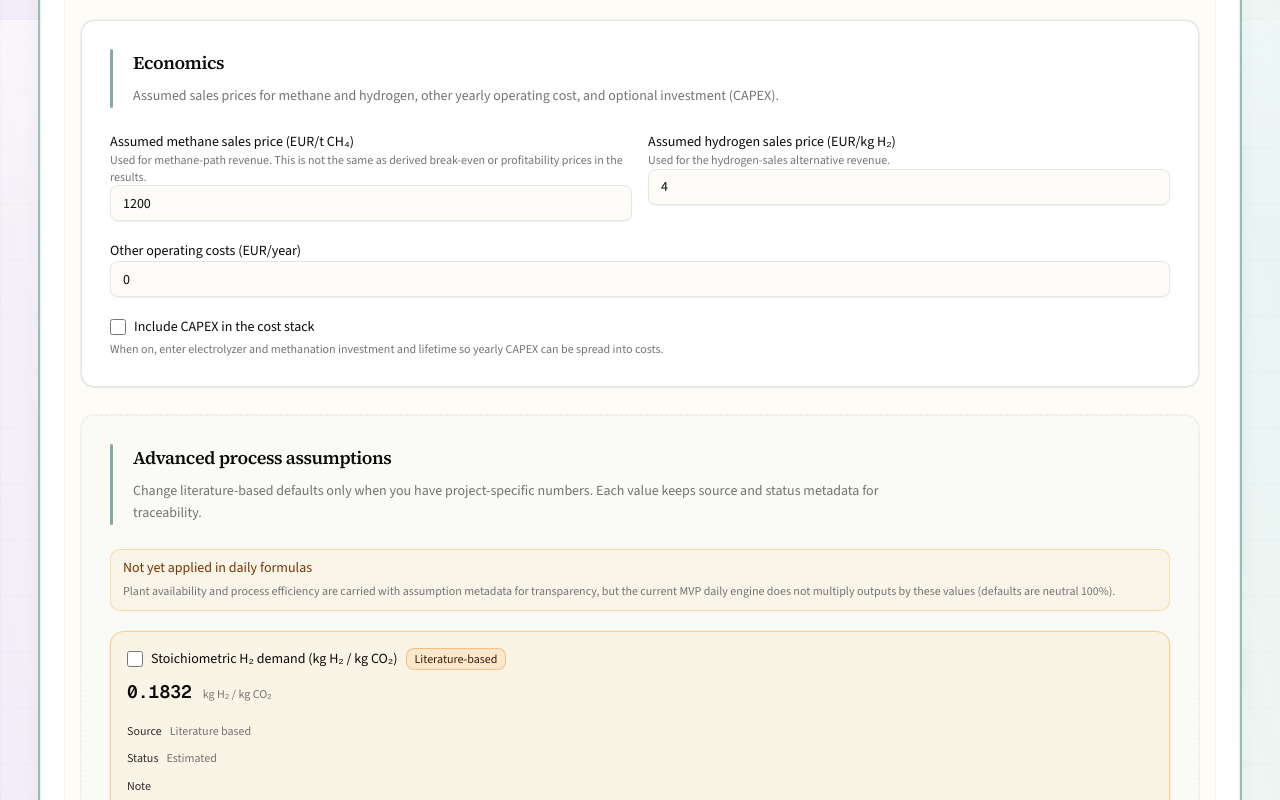
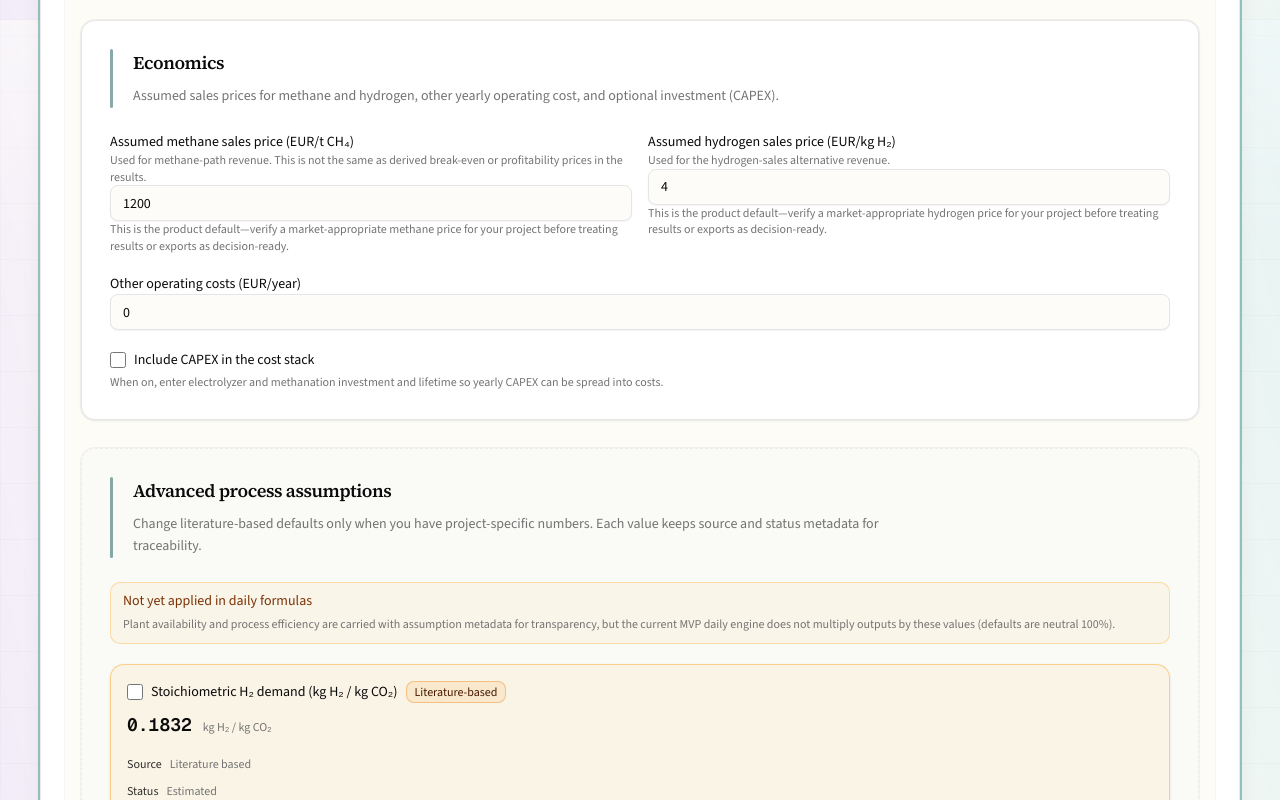
Before and after one commit to patubaxx/hiiliketju-lab, a Next.js app: page / in a window 1280 px wide. Shown: the part 2380-3180 px from the top of the page. Built offline with nearby package versions, Linux system fonts and the light colour scheme.

Commit message:
WP21 Commercial assumptions UX improvements

```diff
--- a/src/features/scenario/input-ui/form-state.ts
+++ b/src/features/scenario/input-ui/form-state.ts
@@ -9,6 +9,7 @@ import {
   FINLAND_2025_DAILY_EUR_PER_MWH,
   FINLAND_2025_HOURLY_EUR_PER_MWH,
 } from "@/data/electricity-defaults-2025-fi";
+import { parseFiniteNumber } from "@/features/scenario/input-ui/parse-number-series";
 
 export type { AnnualCo2InputDisplayUnit, ElectricityPriceInputDisplayUnit };
 export { FINLAND_2025_DAILY_EUR_PER_MWH, FINLAND_2025_HOURLY_EUR_PER_MWH };
@@ -74,6 +75,22 @@ export type ScenarioFormState = {
   };
   process: Record<ProcessSchemaKey, ProcessFieldFormState>;
 };
+
+/** Factory default assumed sales prices (EUR per unit); setup form initializes to these until edited. */
+export const FACTORY_DEFAULT_METHANE_SALES_PRICE_EUR_PER_T_CH4 = 1200;
+export const FACTORY_DEFAULT_HYDROGEN_SALES_PRICE_EUR_PER_KG_H2 = 4;
+
+/** True when the field still parses to the factory default (same rule as `buildScenarioPayload` number parse). */
+export function isMethanePriceAtFactoryDefault(raw: string): boolean {
+  const n = parseFiniteNumber(raw);
+  return n === FACTORY_DEFAULT_METHANE_SALES_PRICE_EUR_PER_T_CH4;
+}
+
+/** True when the field still parses to the factory default (same rule as `buildScenarioPayload` number parse). */
+export function isHydrogenPriceAtFactoryDefault(raw: string): boolean {
+  const n = parseFiniteNumber(raw);
+  return n === FACTORY_DEFAULT_HYDROGEN_SALES_PRICE_EUR_PER_KG_H2;
+}
 
 const DEFAULT_PROCESS_ASSUMPTIONS = defaultProcessAssumptionsInput();
 
@@ -158,8 +175,8 @@ export function createInitialFormState(): ScenarioFormState {
     co2: { mode: "flat_annual" },
     electricity: { mode: "constant", priceEurPerMwh: "80", priceDisplayUnit: "eur_per_mwh" },
     economics: {
-      methanePriceEurPerTch4: "1200",
-      hydrogenPriceEurPerKg: "4",
+      methanePriceEurPerTch4: String(FACTORY_DEFAULT_METHANE_SALES_PRICE_EUR_PER_T_CH4),
+      hydrogenPriceEurPerKg: String(FACTORY_DEFAULT_HYDROGEN_SALES_PRICE_EUR_PER_KG_H2),
       otherOpexEurPerYear: "0",
       includeCapex: false,
       electrolyzerCapexEur: "",
--- a/src/features/scenario/input-ui/scenario-input-app.tsx
+++ b/src/features/scenario/input-ui/scenario-input-app.tsx
@@ -48,6 +48,8 @@ import {
   createInitialFormState,
   defaultCo2Branch,
   defaultElectricityBranch,
+  isHydrogenPriceAtFactoryDefault,
+  isMethanePriceAtFactoryDefault,
 } from "@/features/scenario/input-ui/form-state";
 import {
   isBundledFinland2025DefaultImportedSeries,
@@ -877,6 +879,11 @@ export function ScenarioInputApp() {
                 setForm((s) => ({ ...s, economics: { ...s.economics, methanePriceEurPerTch4: e.target.value } }))
               }
             />
+            {isMethanePriceAtFactoryDefault(form.economics.methanePriceEurPerTch4) ? (
+              <FieldHint>
+                <span data-testid="economics-methane-default-verify-hint">{t("economics.methanePriceDefaultVerifyHint")}</span>
+              </FieldHint>
+            ) : null}
             <FieldError message={getErrors(errors, "economics.methanePriceEurPerTch4", t)} />
           </div>
           <div>
@@ -891,6 +898,11 @@ export function ScenarioInputApp() {
                 setForm((s) => ({ ...s, economics: { ...s.economics, hydrogenPriceEurPerKg: e.target.value } }))
               }
             />
+            {isHydrogenPriceAtFactoryDefault(form.economics.hydrogenPriceEurPerKg) ? (
+              <FieldHint>
+                <span data-testid="economics-hydrogen-default-verify-hint">{t("economics.hydrogenPriceDefaultVerifyHint")}</span>
+              </FieldHint>
+            ) : null}
             <FieldError message={getErrors(errors, "economics.hydrogenPriceEurPerKg", t)} />
           </div>
         </div>
--- a/src/i18n/messages/en.ts
+++ b/src/i18n/messages/en.ts
@@ -158,6 +158,10 @@ export const en = {
       "Used for methane-path revenue. This is not the same as derived break-even or profitability prices in the results.",
     hydrogenPrice: "Assumed hydrogen sales price (EUR/kg H₂)",
     hydrogenPriceHint: "Used for the hydrogen-sales alternative revenue.",
+    methanePriceDefaultVerifyHint:
+      "This is the product default—verify a market-appropriate methane price for your project before treating results or exports as decision-ready.",
+    hydrogenPriceDefaultVerifyHint:
+      "This is the product default—verify a market-appropriate hydrogen price for your project before treating results or exports as decision-ready.",
     otherOpex: "Other operating costs (EUR/year)",
     includeCapex: "Include CAPEX in the cost stack",
     includeCapexHint:
--- a/src/i18n/messages/fi.ts
+++ b/src/i18n/messages/fi.ts
@@ -7,7 +7,7 @@ export const fi = {
     hero: {
       headline: "Teknis-taloudelliset skenaariot biologisen CO₂:n ja vedyn arvoketjuille",
       lead:
-        "Vertaa kahta biologisen CO₂:n arvoketjuvaihtoehtoa: synteettistä metaania (CO₂ + H₂ → CH₄, polku A) ja vetyä, joka myydään suoraan ja CO₂ vapautetaan (polku B). Aseta CO₂:n saatavuus ja sähkön hankintahinnat 365 päivän vuodelle ja katso tuotantomäärät, sähkönkulutus, kustannukset, tulot sekä johdetut kannattavuushinnat molemmille poluille — halutessasi CAPEX mukana — suoraan selaimessa.",
+        "Vertaa kahta biogeenisen CO₂:n arvoketjuvaihtoehtoa: synteettistä metaania (CO₂ + H₂ → CH₄, polku A) ja vetyä, joka myydään suoraan ja CO₂ vapautetaan (polku B). Aseta CO₂:n saatavuus ja sähkön hankintahinnat 365 päivän vuodelle ja katso tuotantomäärät, sähkönkulutus, kustannukset, tulot sekä johdetut kannattavuushinnat molemmille poluille — halutessasi CAPEX mukana — suoraan selaimessa.",
       bullet1: "Metaanipolku (polku A: CO₂ + H₂ → CH₄) ja vedynmyyntivaihtoehto (polku B) samassa ajossa",
       bullet2: "365 päivän vuosimalli — CO₂ ja sähkö tasaisena, kausiluonteisena tai päivittäisenä/tuntikohtaisena aikasarjana",
       bullet3: "Johdettu kriittinen metaanihinta ja kannattavuuskynnykset — tuotanto-, energia-, kustannus- ja tuloKPI:iden rinnalla",
@@ -157,6 +157,10 @@ export const fi = {
       "Käytetään metaanipolun tuloissa. Ei ole sama asia kuin tulososion tasapaino- tai kannattavuushinnat.",
     hydrogenPrice: "Vedyn oletettu myyntihinta (EUR/kg H₂)",
     hydrogenPriceHint: "Käytetään vedyn myynnin vaihtoehtoisissa tuloissa.",
+    methanePriceDefaultVerifyHint:
+      "Tämä on tuotteen oletushinta—tarkista hankkeellesi sopiva metaanin markkinahinta ennen kuin tuloksia tai vientiä käytetään päätöksentekoon.",
+    hydrogenPriceDefaultVerifyHint:
+      "Tämä on tuotteen oletushinta—tarkista hankkeellesi sopiva vedyn markkinahinta ennen kuin tuloksia tai vientiä käytetään päätöksentekoon.",
     otherOpex: "Muut käyttökulut (EUR/v)",
     includeCapex: "Laske investointi mukaan kustannuksiin",
     includeCapexHint:
--- a/src/i18n/messages/sv.ts
+++ b/src/i18n/messages/sv.ts
@@ -157,6 +157,10 @@ export const sv = {
       "Används för intäkter på metanvägen. Det är inte samma som de härledda break-even- eller lönsamhetspriserna i resultatet.",
     hydrogenPrice: "Antaget försäljningspris för vätgas (EUR/kg H₂)",
     hydrogenPriceHint: "Används för intäkter i väteförsäljningsalternativet.",
+    methanePriceDefaultVerifyHint:
+      "Detta är produktens standardvärde—kontrollera ett marknadsanpassat metanpris för ditt projekt innan resultat eller export betraktas som beslutsunderlag.",
+    hydrogenPriceDefaultVerifyHint:
+      "Detta är produktens standardvärde—kontrollera ett marknadsanpassat vätepris för ditt projekt innan resultat eller export betraktas som beslutsunderlag.",
     otherOpex: "Övriga driftkostnader (EUR/år)",
     includeCapex: "Ta med CAPEX i kostnadsbilden",
     includeCapexHint:
```
Also changed, not shown: 2 other files (tests, documents, lock files or other folders).
